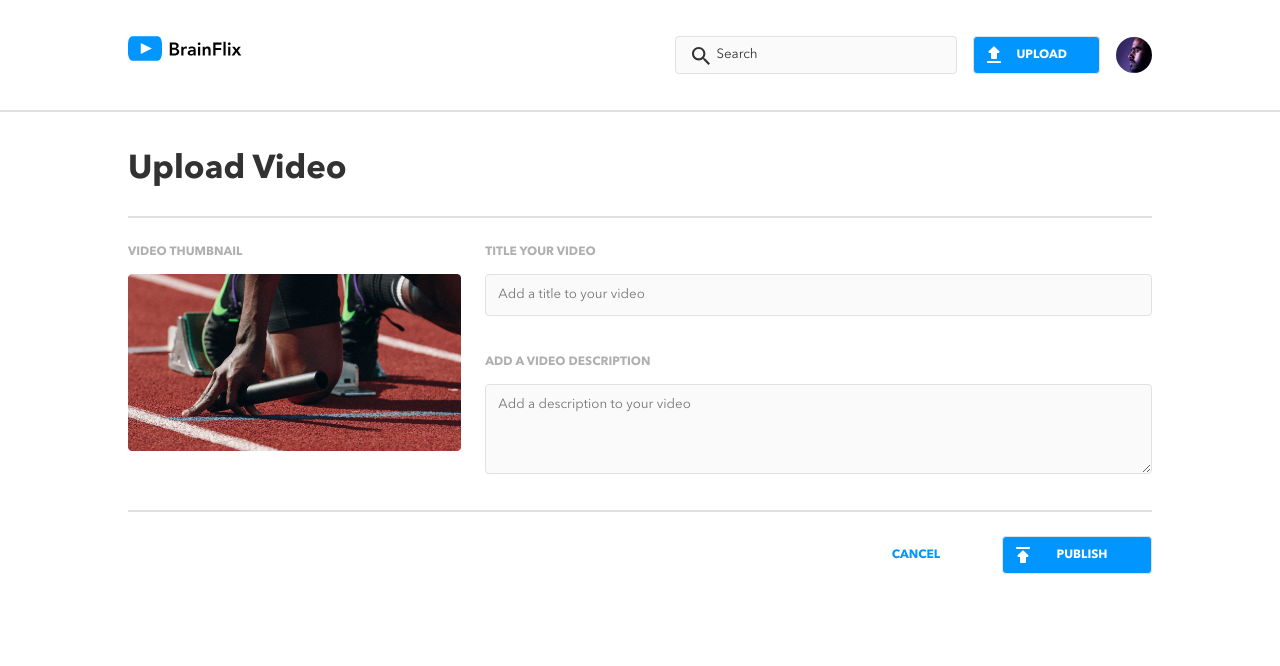
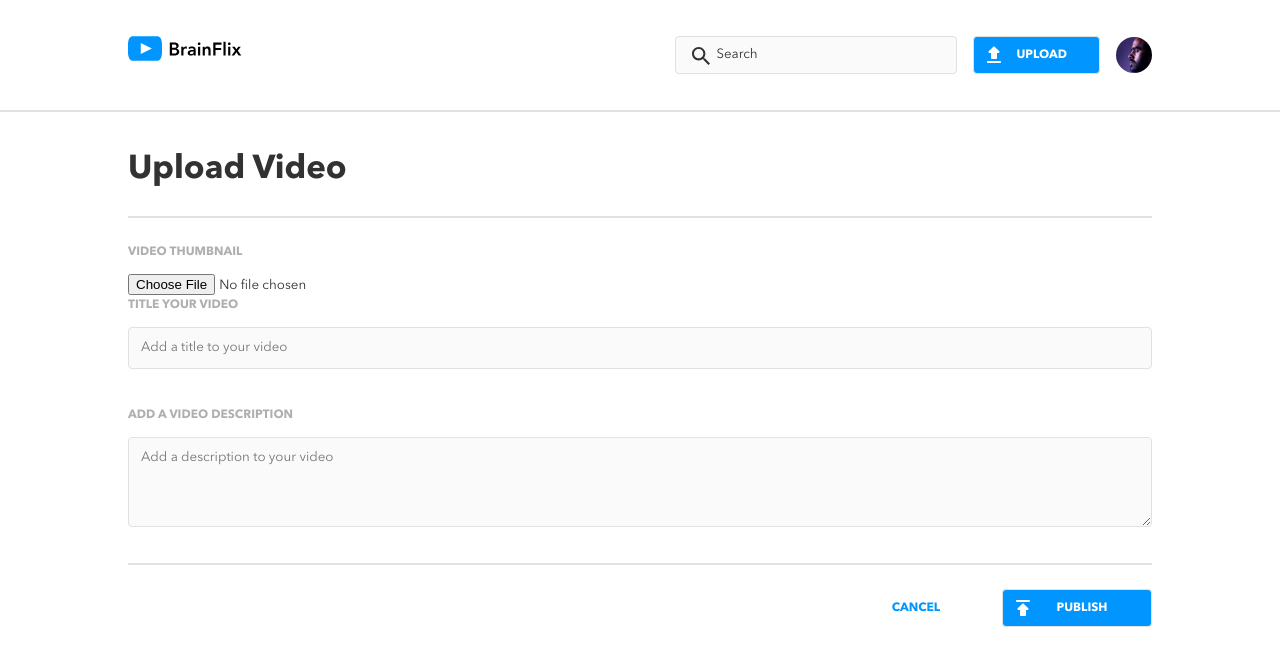
Before and after one commit to hstahelin/hugo-stahelin-brainflix, a React (Create React App) app: page /upload in a window 1280 px wide. Shown: the top 666 px of the page. Built offline with nearby package versions, Linux system fonts and the light colour scheme.

Commit message:
Add new video poster image upload

```diff
--- a/src/components/VideoUpload/VideoUpload.jsx
+++ b/src/components/VideoUpload/VideoUpload.jsx
@@ -7,8 +7,15 @@ import axios from "axios";
 function VideoUpload() {
   const URL = "http://localhost:8080";
 
-  const [formData, setFormData] = useState({ title: "", description: "" });
+  const [formData, setFormData] = useState({
+    title: "",
+    description: "",
+    file: {},
+  });
+
+  const [error, setError] = useState("");
   const navigate = useNavigate();
+  const [isImageValid, setIsImageValid] = useState(false);
 
   function handleChange(event) {
     const { name, value } = event.target;
@@ -19,21 +26,26 @@ function VideoUpload() {
   }
 
   async function handleSubmit() {
-    if (formData.title && formData.description) {
-      const newVideo = {
-        title: formData.title,
-        description: formData.description,
-        channel: "Mohan Muruge",
-        image: "http://localhost:8080/images/sample.jpg",
-      };
+    if (formData.title && formData.description && isImageValid) {
+      const newVideo = new FormData();
+      newVideo.append("title", formData.title);
+      newVideo.append("description", formData.description);
+      newVideo.append("channel", "Mohan Muruge");
+      newVideo.append("image", `${URL}/images/sample.jpg`);
+      newVideo.append("file", formData.file);
+
+      console.log("newVideo: ", newVideo);
       const createdVideo = await postVideoData(newVideo);
       navigate(`/video/${createdVideo.id}`);
     } else {
-      alert("Please fill out Title and Description.");
+      setError(
+        "Please fill out Title and Description and select a valid image file."
+      );
     }
   }
 
   async function postVideoData(video) {
+    console.log("inside POSTVIDEODATA: ", video);
     try {
       const response = await axios.post(`${URL}/videos`, video);
       return response.data;
@@ -43,7 +55,26 @@ function VideoUpload() {
   }
 
   function handleCancel() {
-    setFormData({ title: "", description: "" });
+    setFormData({ title: "", description: "", file: {} });
+  }
+
+  function handleFileChange(event) {
+    const selectedFile = event.target.files[0];
+    const validImageTypes = ["image/jpeg", "image/png", "image/gif"];
+    if (selectedFile) {
+      const fileType = selectedFile.type;
+      if (validImageTypes.includes(fileType)) {
+        setFormData({
+          ...formData,
+          file: event.target.files[0],
+        });
+        setError("");
+        setIsImageValid(true);
+      } else {
+        setError("Please select a valid image file (JPEG, PNG, GIF).");
+        setIsImageValid(false);
+      }
+    }
   }
   return (
     <>
@@ -52,17 +83,23 @@ function VideoUpload() {
         <h1 className="video-upload__title page-header">Upload Video</h1>
         <hr className="video-upload__divider" />
         <div className="video-upload__content">
-          <div className="thumbnail">
-            <h2 className="thumbnail__title labels-and-buttons">
+          <form className="upload-form">
+            <label
+              htmlFor="thumbnail"
+              className="thumbnail__title labels-and-buttons"
+            >
               VIDEO THUMBNAIL
-            </h2>
-            <img
-              src={Image}
-              alt="Video upload thumbnail"
-              className="thumbnail__image"
+            </label>
+
+            <input
+              type="file"
+              name="thumbnail"
+              id="thumbnail"
+              className="thumbnail__upload"
+              onChange={handleFileChange}
             />
-          </div>
-          <form className="upload-form">
+            {error && <p className="thumbnail__error">{error}</p>}
+
             <label
               htmlFor="title"
               className="upload-form__label labels-and-buttons"
```
